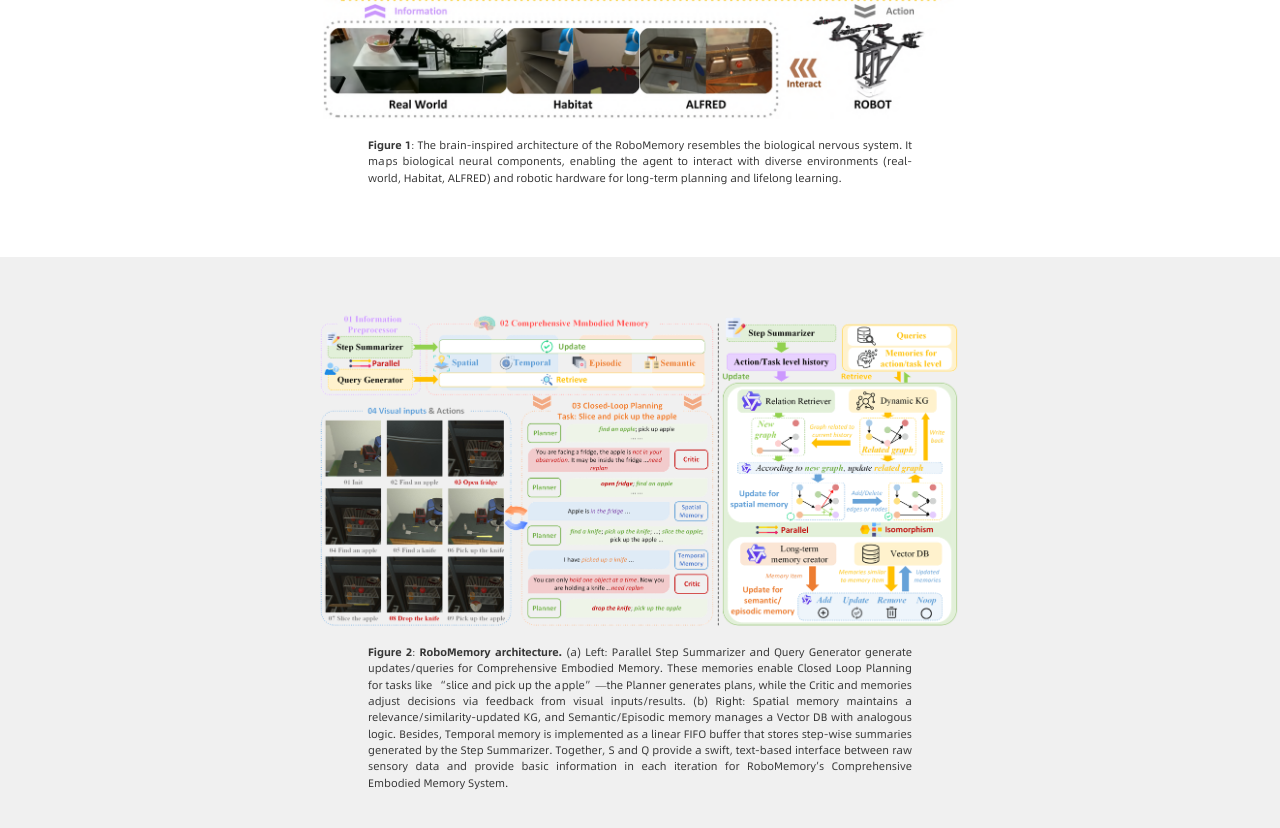
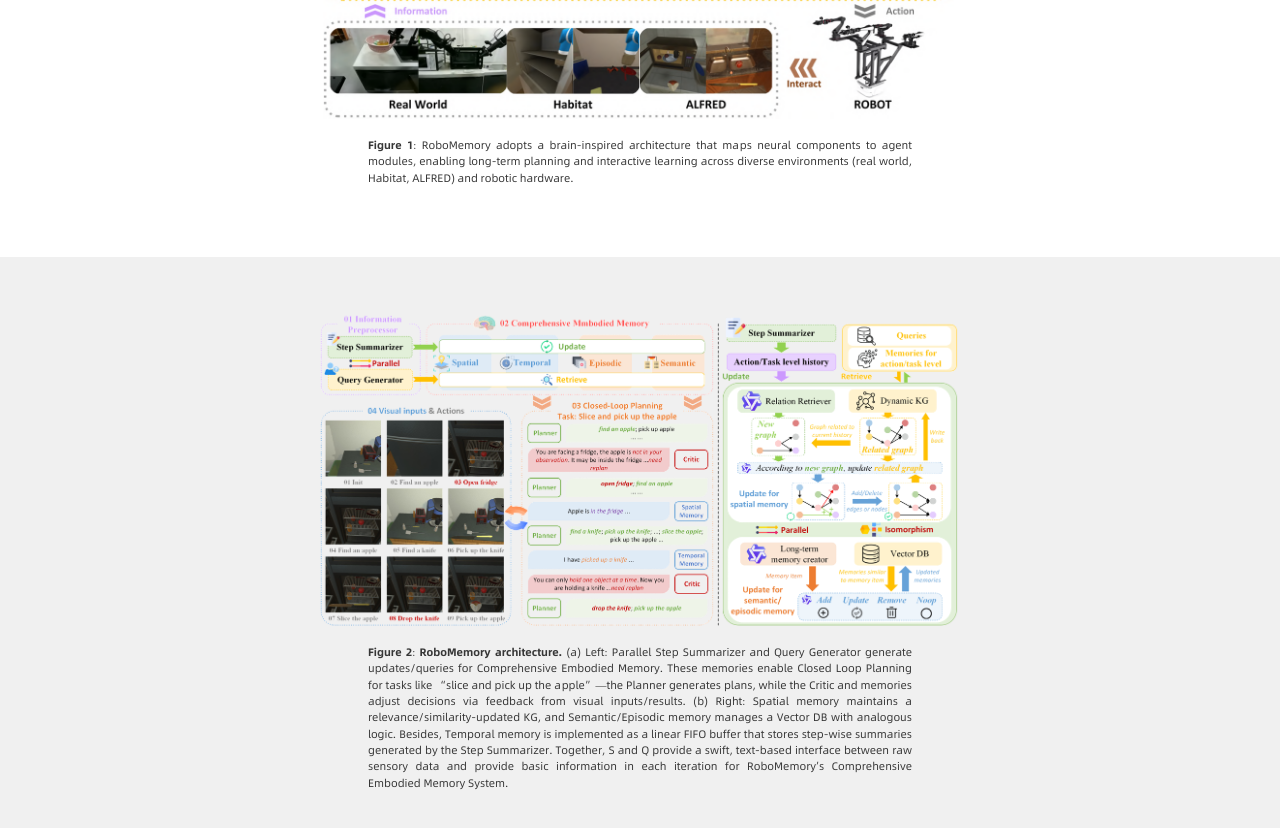
Before and after one commit to SP4595/robomemory, a Vue app: page / in a window 1280 px wide. Shown: the part 1940-2768 px from the top of the page. Built offline with nearby package versions, Linux system fonts and the light colour scheme.

Commit message:
v1.3.1 、build

```diff
--- a/src/App.vue
+++ b/src/App.vue
@@ -200,11 +200,10 @@
     <div class="contentImg contentImg1">
       <img src="./assets/pic/fig1_og.png" alt="image" />
       <div class="introText">
-        <span class="bold">Figure 1:</span> The brain-inspired architecture of
-        the RoboMemory resembles the biological nervous system. It maps
-        biological neural components, enabling the agent to interact with
-        diverse environments (real-world, Habitat, ALFRED) and robotic hardware
-        for long-term planning and lifelong learning.
+        <span class="bold">Figure 1:</span> RoboMemory adopts a brain-inspired
+        architecture that maps neural components to agent modules, enabling
+        long-term planning and interactive learning across diverse environments
+        (real world, Habitat, ALFRED) and robotic hardware.
       </div>
     </div>
   </div>
```
Also changed, not shown: 5 other files (tests, documents, lock files or other folders).
